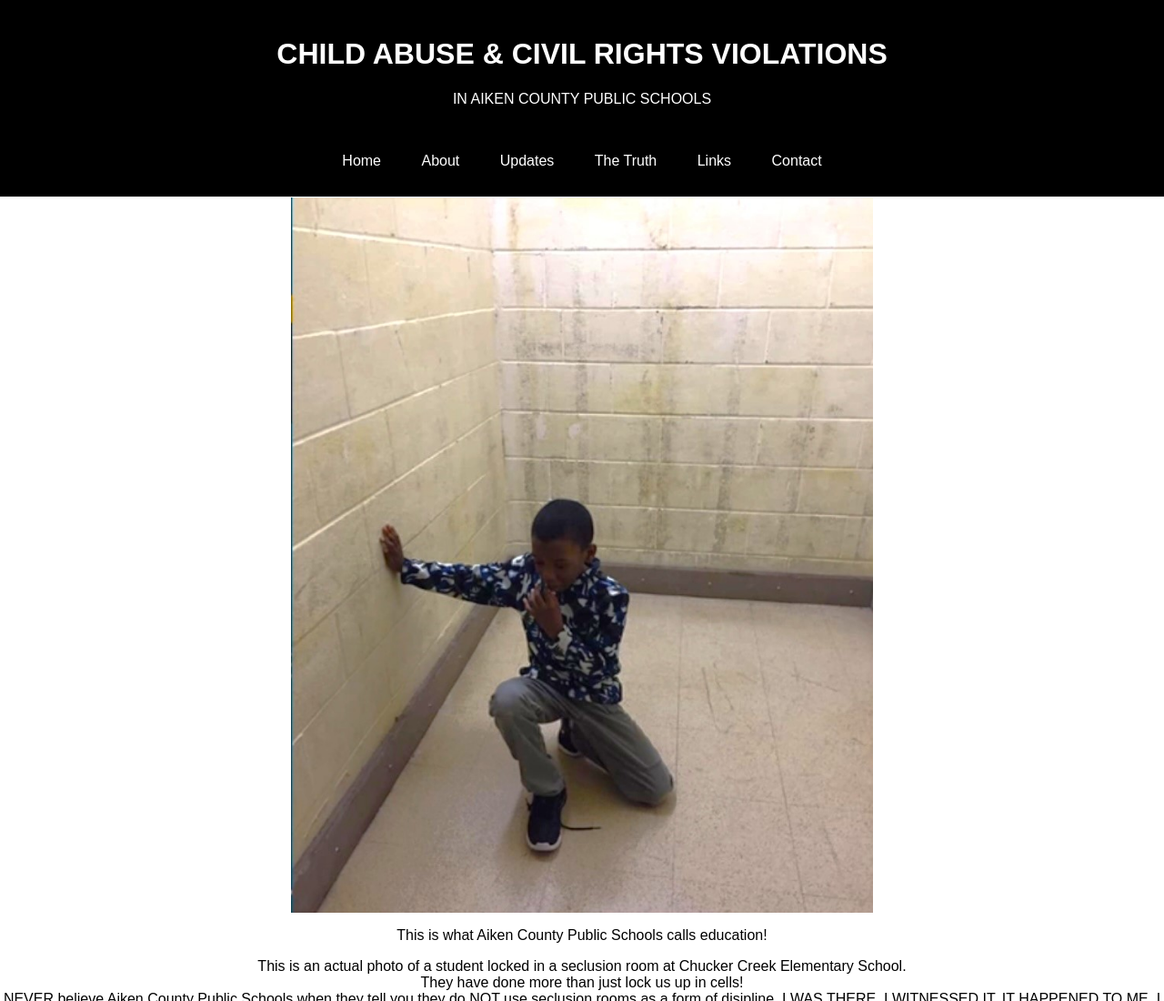
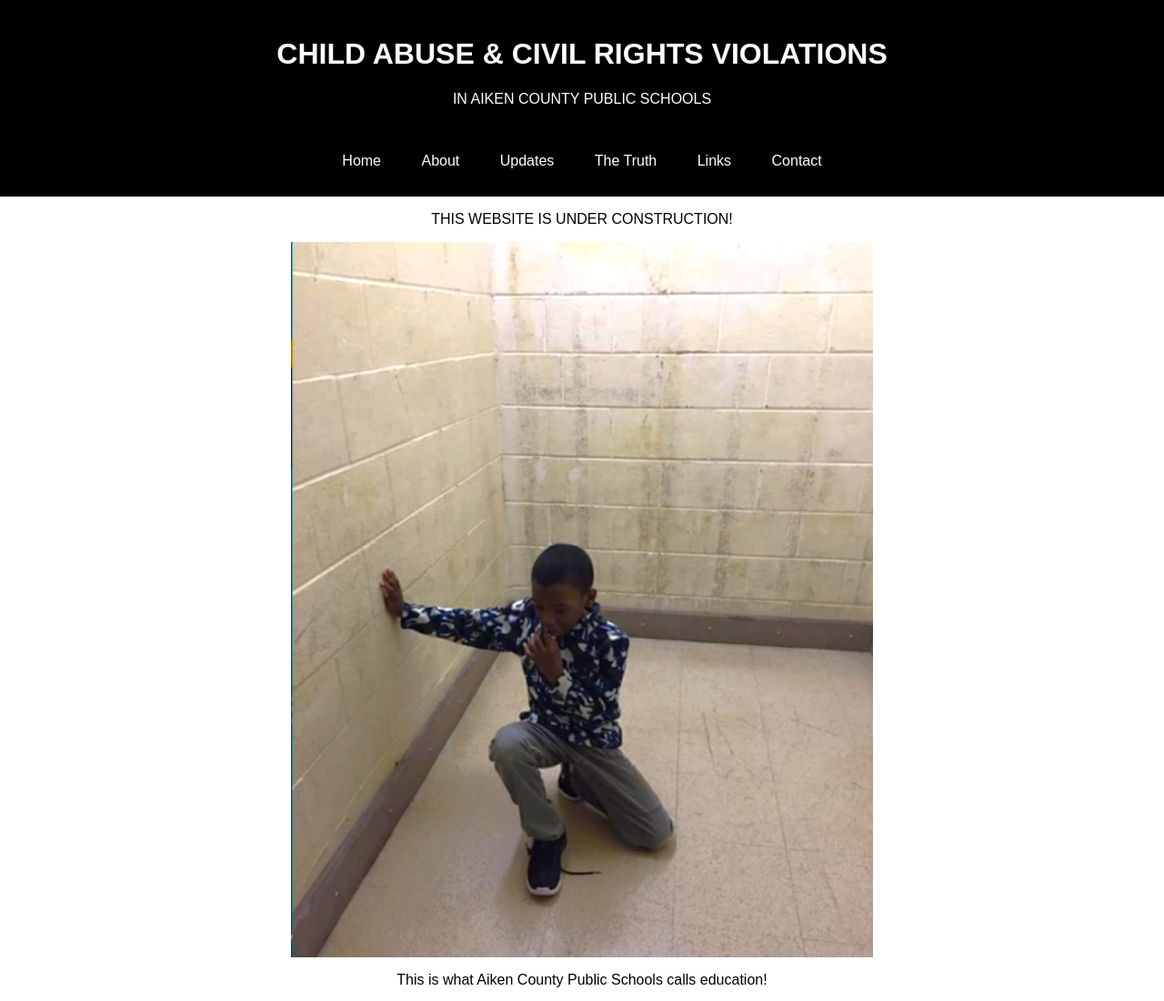
Before and after one commit to zensilva/johnbrandonjackson.github.io, a plain HTML site: page index.html in a window 1280 px wide. Shown: the top 1100 px of the page at 91% size. Drawn offline with Linux system fonts and the light colour scheme; a script that the page names is missing.

Commit message:
Update index.html

```diff
--- a/index.html
+++ b/index.html
@@ -1,7 +1,7 @@
 <!DOCTYPE html>
 <html>
   <head>
-    <title>My Website</title>
+    <title>Aiken County Public Schools</title>
     <link rel="stylesheet" href="style.css">
   </head>
   <body>
@@ -21,7 +21,7 @@
         </ul>
       </nav></center>
     </header>
-
+    <center><p>THIS WEBSITE IS UNDER CONSTRUCTION!</p> </center>
     <img src="header.jpg">
 
     <center><p>This is what Aiken County Public Schools calls education!</p></center>
```
